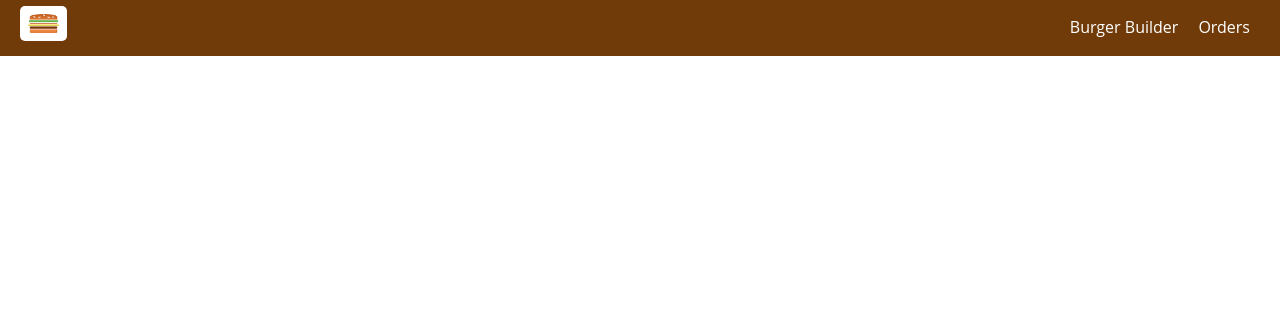
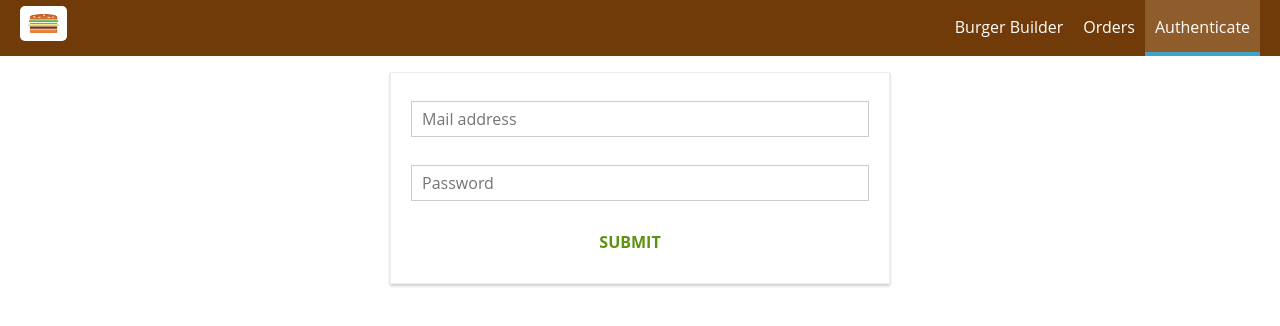
Before and after one commit to AndreMasteguin05/BurguerBuild, a React (Create React App) app: page /auth in a window 1280 px wide. Shown: the top 326 px of the page. Built offline with nearby package versions, Linux system fonts and the light colour scheme.

Commit message:
add auth form

```diff
--- a/src/App.js
+++ b/src/App.js
@@ -4,6 +4,7 @@
 import BurgerBuilder from "./containers/BurgerBuilder/BurgerBuilder";
 import Checkout from "./containers/Checkout/Checkout";
 import Orders from "./containers/Orders/Orders";
+import Auth from "./containers/Auth/Auth";
 
 function App() {
   return (
@@ -13,6 +14,7 @@
           <Route path="/" exact component={BurgerBuilder} />
           <Route path="/checkout" component={Checkout} />
           <Route path="/orders" component={Orders} />
+          <Route path="/auth" component={Auth} />
         </Switch>
       </Layout>
     </div>
--- a/src/components/Navigation/NavigationsItems/NavigationItems.js
+++ b/src/components/Navigation/NavigationsItems/NavigationItems.js
@@ -8,6 +8,7 @@
       Burger Builder
     </NavigationItem>
     <NavigationItem link="/orders">Orders</NavigationItem>
+    <NavigationItem link="/auth">Authenticate</NavigationItem>
   </ul>
 );
 
--- /dev/null
+++ b/src/containers/Auth/Auth.js
@@ -0,0 +1,117 @@
+import React, { Component } from "react";
+
+import Input from "../../components/UI/Input/Input";
+import Button from "../../components/UI/Button/Button";
+import classes from "./Auth.module.css";
+
+class Auth extends Component {
+  state = {
+    controls: {
+      email: {
+        elementType: "input",
+        elementConfig: {
+          type: "email",
+          placeholder: "Mail address"
+        },
+        value: "",
+        validation: {
+          required: true,
+          isEmail: true
+        },
+        valid: false,
+        touched: false
+      },
+      password: {
+        elementType: "input",
+        elementConfig: {
+          type: "password",
+          placeholder: "Password"
+        },
+        value: "",
+        validation: {
+          required: true,
+          minLength: 6
+        },
+        valid: false,
+        touched: false
+      }
+    }
+  };
+  checkValidity(value, rules) {
+    let isValid = true;
+
+    if (rules.required) {
+      isValid = value.trim() !== "" && isValid;
+    }
+
+    if (rules.minLength) {
+      isValid = value.length >= rules.minLength && isValid;
+    }
+
+    if (rules.maxLength) {
+      isValid = value.length <= rules.maxLength && isValid;
+    }
+
+    if (rules.isEmail) {
+      const pattern = /[a-z0-9!#$%&'*+/=?^_`{|}~-]+(?:\.[a-z0-9!#$%&'*+/=?^_`{|}~-]+)*@(?:[a-z0-9](?:[a-z0-9-]*[a-z0-9])?\.)+[a-z0-9](?:[a-z0-9-]*[a-z0-9])?/;
+      isValid = pattern.test(value) && isValid;
+    }
+
+    if (rules.isNumeric) {
+      const pattern = /^\d+$/;
+      isValid = pattern.test(value) && isValid;
+    }
+
+    return isValid;
+  }
+
+  inputChangedHandler = (event, controlName) => {
+    const updateControls = {
+      ...this.state.controls,
+      [controlName]: {
+        ...this.state.controls[controlName],
+        value: event.target.value,
+        valid: this.checkValidity(
+          event.target.value,
+          this.state.controls[controlName].validation
+        ),
+        touched: true
+      }
+    };
+
+    this.setState({ controls: updateControls });
+  };
+
+  render() {
+    const formElementsArray = [];
+    for (let key in this.state.controls) {
+      formElementsArray.push({
+        id: key,
+        config: this.state.controls[key]
+      });
+    }
+
+    const form = formElementsArray.map(formElement => (
+      <Input
+        key={formElement.id}
+        elementType={formElement.config.elementType}
+        elementConfig={formElement.config.elementConfig}
+        value={formElement.config.value}
+        invalid={!formElement.config.valid}
+        shouldValidate={formElement.config.validation}
+        touched={formElement.config.touched}
+        changed={event => this.inputChangedHandler(event, formElement.id)}
+      />
+    ));
+    return (
+      <div className={classes.Auth}>
+        <form>
+          {form}
+          <Button btnType="Success">SUBMIT</Button>
+        </form>
+      </div>
+    );
+  }
+}
+
+export default Auth;
--- /dev/null
+++ b/src/containers/Auth/Auth.module.css
@@ -0,0 +1,15 @@
+.Auth {
+  margin: 20px auto;
+  width: 80%;
+  text-align: center;
+  box-shadow: 0 2px 3px #ccc;
+  border: 1px solid #eee;
+  padding: 10px;
+  box-sizing: border-box;
+}
+
+@media (min-width: 600px) {
+  .Auth {
+    width: 500px;
+  }
+}
--- a/src/containers/Checkout/ContactData/ContactData.js
+++ b/src/containers/Checkout/ContactData/ContactData.js
@@ -45,7 +45,8 @@
         validation: {
           required: true,
           minLength: 5,
-          maxLength: 5
+          maxLength: 5,
+          isNumeric: true
         },
         valid: false,
         touched: false
@@ -71,7 +72,8 @@
         },
         value: "",
         validation: {
-          required: true
+          required: true,
+          isEmail: true
         },
         valid: false,
         touched: false
@@ -130,6 +132,16 @@
 
     if (rules.maxLength) {
       isValid = value.length <= rules.maxLength && isValid;
+    }
+
+    if (rules.isEmail) {
+      const pattern = /[a-z0-9!#$%&'*+/=?^_`{|}~-]+(?:\.[a-z0-9!#$%&'*+/=?^_`{|}~-]+)*@(?:[a-z0-9](?:[a-z0-9-]*[a-z0-9])?\.)+[a-z0-9](?:[a-z0-9-]*[a-z0-9])?/;
+      isValid = pattern.test(value) && isValid;
+    }
+
+    if (rules.isNumeric) {
+      const pattern = /^\d+$/;
+      isValid = pattern.test(value) && isValid;
     }
 
     return isValid;
```
